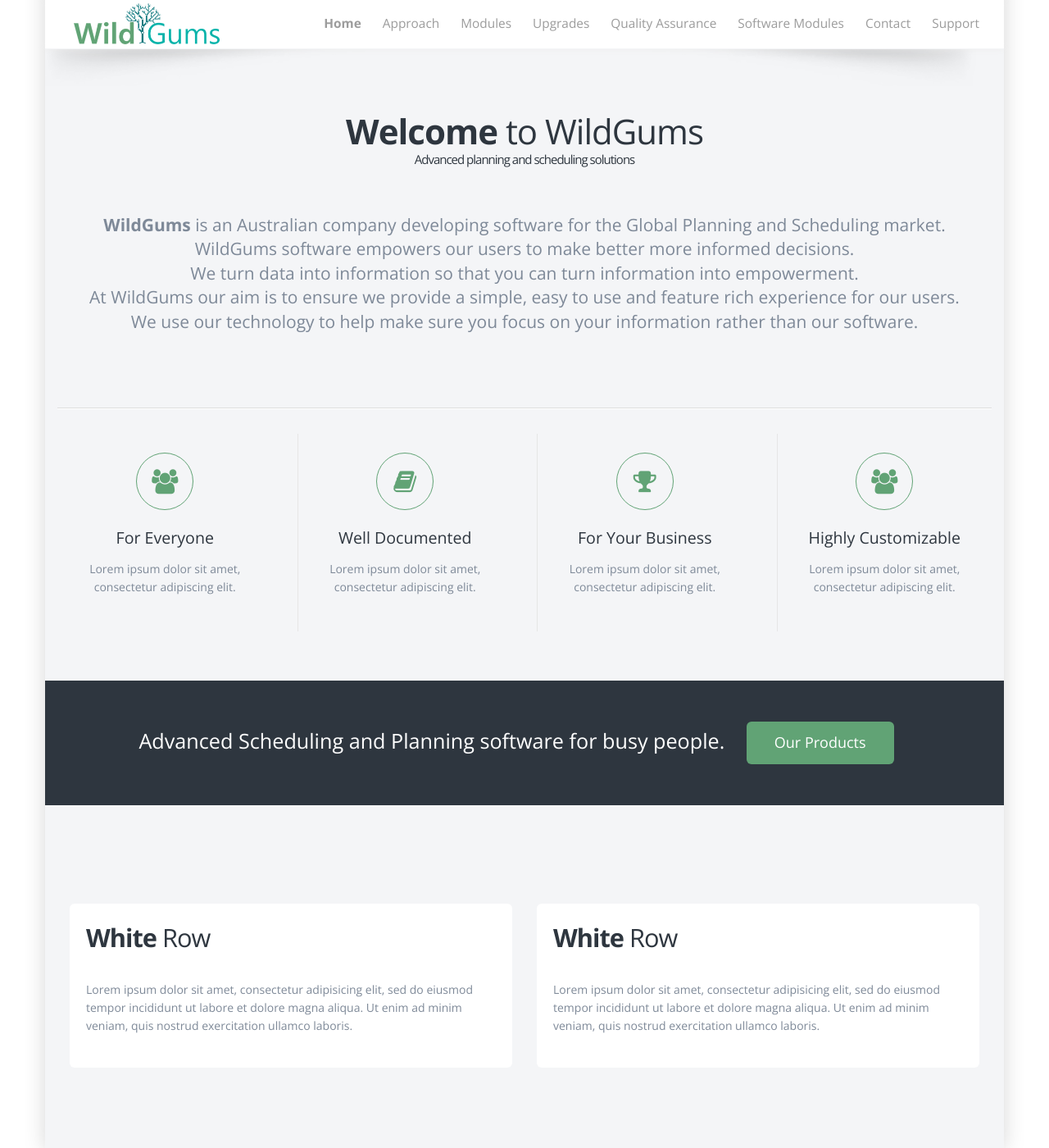
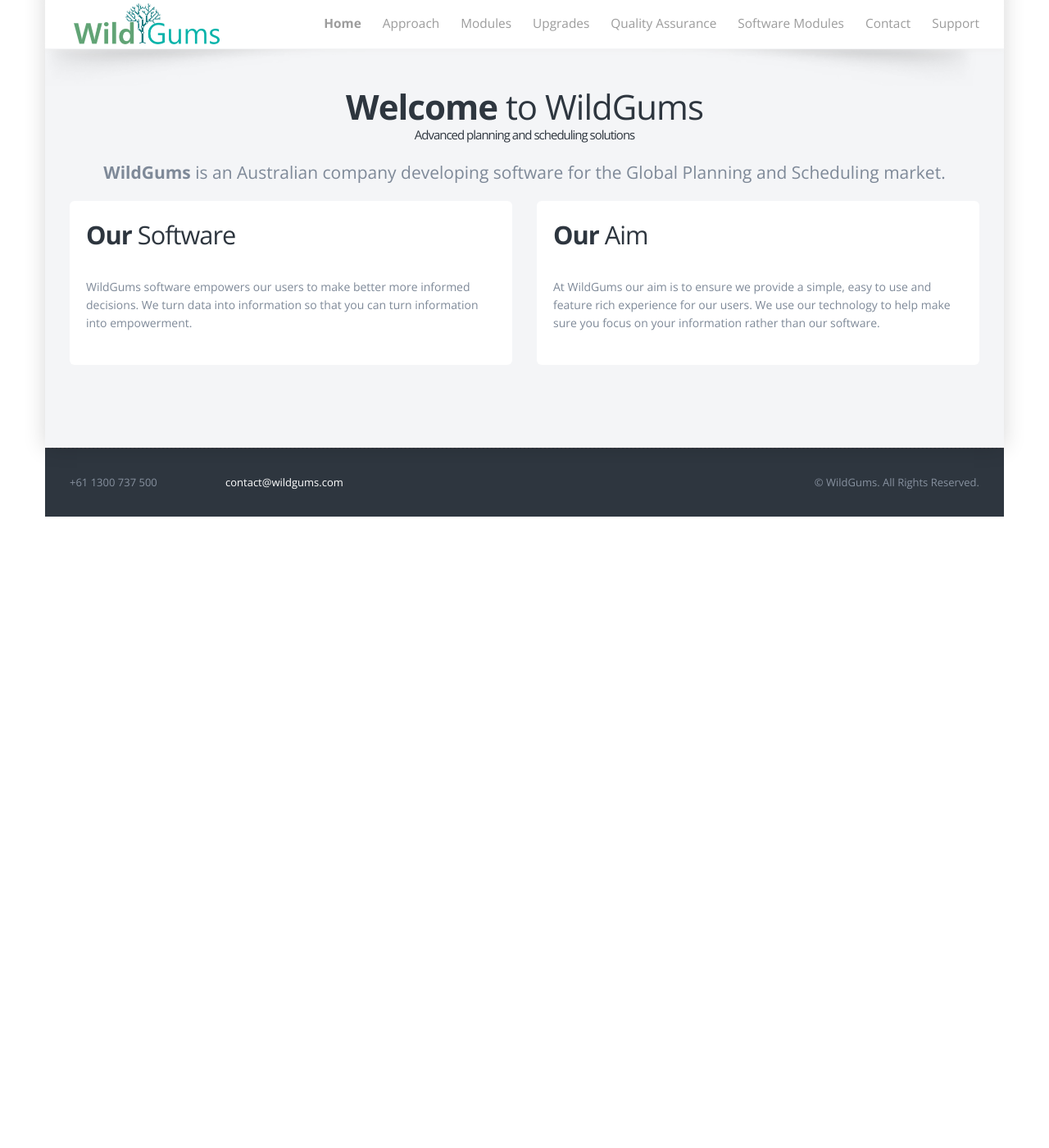
Before and after one commit to Orcomp/Old_Web.WildGums, a Jekyll site: the page built from index.html, in a window 1280 px wide and 1400 px high, scrolled down 543 px. Shown: the whole window at 82% size. Built offline with Jekyll 4.4.1, drawn with Linux system fonts in a browser that asks for light colours; after the commit the page ends 1173 px from its top, so only the background shows below that.

Commit message:
INFRA-74 Updates Home page content

```diff
--- a/index.html
+++ b/index.html
@@ -41,13 +41,21 @@
 # Note: if you want add multiline description, use </br> as a break line symbol
 slide1-button-title: "Software Modules"
 
-
-
-
-
 welcome-header: "<strong>Welcome</strong> to WildGums"
 welcome-subheader: "Advanced planning and scheduling solutions"
-welcome-content: "<strong>WildGums</strong> is an Australian company developing software for the Global Planning and Scheduling market.<br/> WildGums software empowers our users to make better more informed decisions.<br/> We turn data into information so that you can turn information into empowerment.<br> At WildGums our aim is to ensure we provide a simple, easy to use and feature rich experience for our users.<br/> We use our technology to help make sure you focus on your information rather than our software."
+welcome-content: "<strong>WildGums</strong> is an Australian company developing software for the Global Planning and Scheduling market."
+
+white-rows-row1-header: "<strong>Our</strong> Software"
+white-rows-row1-content: "WildGums software empowers our users to make better more informed decisions."
+
+white-rows-row2-header: ""
+white-rows-row2-content: "We turn data into information so that you can turn information into empowerment."
+
+white-rows-row3-header: "<strong>Our</strong>  Aim"
+white-rows-row3-content: "At WildGums our aim is to ensure we provide a simple, easy to use and feature rich experience for our users."
+
+white-rows-row4-header: ""
+white-rows-row4-content: "We use our technology to help make sure you focus on your information rather than our software."
 
 # Note: if you want to make a text bold, put it into <strong>Your text</strong> tag.
 
@@ -70,11 +78,7 @@
 callout-content: "Advanced Scheduling and Planning software for busy people."
 callout-button-title: "Our Products"
 
-white-rows-row1-header: "<strong>White</strong> Row"
-white-rows-row1-content: "Lorem ipsum dolor sit amet, consectetur adipisicing elit, sed do eiusmod tempor incididunt ut labore et dolore magna aliqua. Ut enim ad minim veniam, quis nostrud exercitation ullamco laboris."
 
-white-rows-row2-header: "<strong>White</strong>  Row"
-white-rows-row2-content: "Lorem ipsum dolor sit amet, consectetur adipisicing elit, sed do eiusmod tempor incididunt ut labore et dolore magna aliqua. Ut enim ad minim veniam, quis nostrud exercitation ullamco laboris."
 ---
     <!-- REVOLUTION SLIDER -->
     <div class="fullwidthbanner-container roundedcorners">
@@ -781,88 +785,28 @@
     <!-- /REVOLUTION SLIDER -->
 
 
-    <section class="container text-center" style="padding:40px;">
-        <h1 class="text-center">
+    <section class="container text-center">
+        <h1 class="text-center" style="margin:10px;">
             {{page.welcome-header}}
             <span class="subtitle">{{page.welcome-subheader}}</span>
         </h1>
         <p class="lead">{{page.welcome-content}}</p>
     </section>
 
-
     <div class="container">
-        <hr class="half-margins" /><!-- hr line -->
-    </div>
-
-
-    <!-- FEATURED BOXES 3 -->
-    <section class="container">
-        <div class="row">
-            <div class="col-md-3">
-                <div class="featured-box nobg border-only">
-                    <div class="box-content">
-                        <i class="fa {{page.featured-boxes-box1-icon}}"></i>
-                        <h4>{{page.featured-boxes-box1-header}}</h4>
-                        <p>{{page.featured-boxes-box1-content}}</p>
-                    </div>
-                </div>
-            </div>
-            <div class="col-md-3">
-                <div class="featured-box nobg border-only left-separator">
-                    <i class="fa {{page.featured-boxes-box2-icon}}"></i>
-                    <h4>{{page.featured-boxes-box2-header}}</h4>
-                    <p>{{page.featured-boxes-box2-content}}</p>
-                </div>
-            </div>
-            <div class="col-md-3">
-                <div class="featured-box nobg border-only left-separator">
-                    <i class="fa {{page.featured-boxes-box3-icon}}"></i>
-                    <h4>{{page.featured-boxes-box3-header}}</h4>
-                    <p>{{page.featured-boxes-box3-content}}</p>
-                </div>
-            </div>
-            <div class="col-md-3">
-                <div class="featured-box nobg border-only left-separator">
-                    <i class="fa {{page.featured-boxes-box4-icon}}"></i>
-                    <h4>{{page.featured-boxes-box4-header}}</h4>
-                    <p>{{page.featured-boxes-box4-content}}</p>
-                </div>
-            </div>
-        </div>
-    </section>
-    <!-- /FEATURED BOXES 3 -->
-
-
-
-    <!-- CALLOUT -->
-    <div class="bs-callout margin-top text-center styleBackground noradius">
-        <h3>{{page.callout-content}}
-        <a href="#" target="_blank" class="btn btn-primary btn-lg">{{page.callout-button-title}}</a></h3>
-    </div>
-    <!-- /CALLOUT -->
-
-
-    <div class="container">
-        <hr class="no-lines" /><!-- hr line -->
-    </div>
-
-
-    <!-- WHITE ROWS -->
-    <div class="container">
-
         <div class="col-md-6">
             <div class="white-row">
                 <h2>{{page.white-rows-row1-header}}</h2>
-                <p>{{page.white-rows-row1-content}}</p>
+                <p>{{page.white-rows-row1-content}}
+                   {{page.white-rows-row2-content}}</p>
             </div>
         </div>
 
         <div class="col-md-6">
             <div class="white-row">
-                <h2>{{page.white-rows-row2-header}}</h2>
-                <p>{{page.white-rows-row2-content}}</p>
+                <h2>{{page.white-rows-row3-header}}</h2>
+                <p>{{page.white-rows-row3-content}}
+                 {{page.white-rows-row4-content}}</p>
             </div>
         </div>
     </div>
-
-    <!-- /WHITE ROWS -->
```
